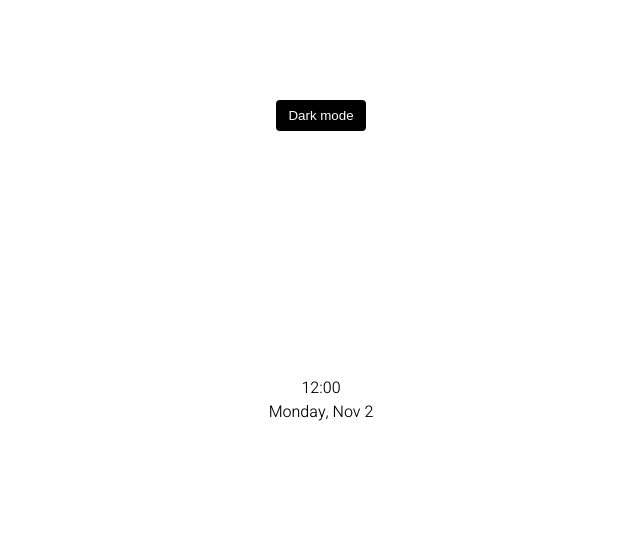
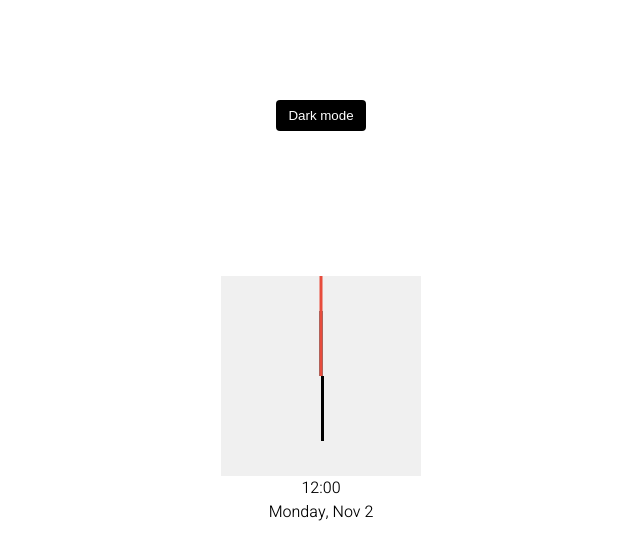
Before and after one commit to vagfou/theme-clock, a plain HTML site: page index.html in a window 1280 px wide. Shown: the whole page, without its empty margins (319-959 px from the left). Drawn offline with Linux system fonts and the light colour scheme.

Commit message:
needles styled

```diff
--- a/style.css
+++ b/style.css
@@ -54,3 +54,35 @@ body {
   justify-content: space-between;
   align-items: center;
 }
+
+.clock {
+  position: relative;
+  width: 200px;
+  height: 200px;
+  background-color: #f0f0f0;
+}
+
+.needle {
+  background-color: var(--primary-color);
+  position: absolute;
+  top: 50%;
+  left: 50%;
+  height: 65px;
+  width: 3px;
+  transform-origin: bottom center;
+}
+
+.needle.hour {
+  transform: translate(-50%, -100%) rotate(0deg);
+}
+
+.needle.minute {
+  transform: translate(-50%, -100%) rotate(0deg);
+  height: 100px;
+}
+
+.needle.second {
+  transform: translate(-50%, -100%) rotate(0deg);
+  height: 100px;
+  background-color: #e74c3c;
+}
```
